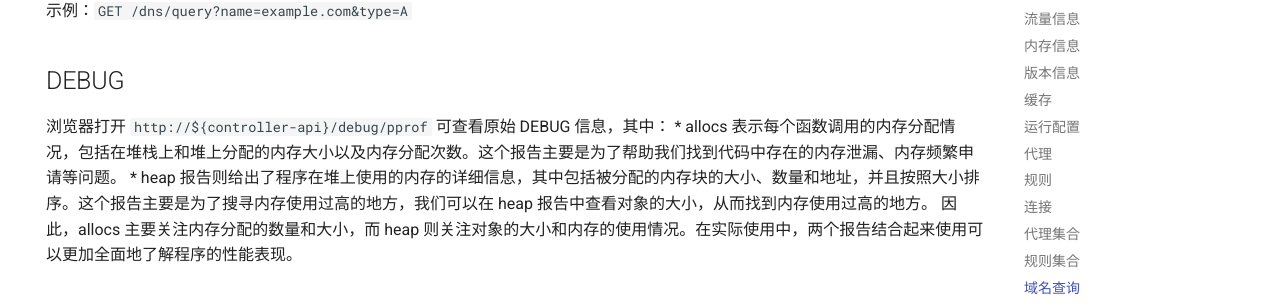
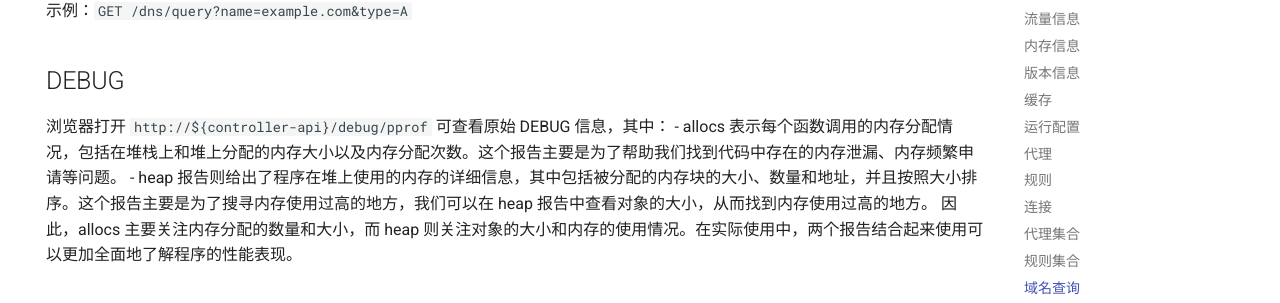
Before and after one commit to MetaCubeX/Meta-Docs, an MkDocs documentation site: the page built from docs/api/index.md, in a window 1280 px wide and 900 px high, scrolled down 4771 px. Shown: the part 143-446 px from the top of the window. Built offline with MkDocs 1.6.1 and Material for MkDocs 9.7.7, drawn with Linux system fonts in a browser that asks for light colours; comment, search, counter and statistics services are not loaded.

```diff
--- a/docs/api/index.md
+++ b/docs/api/index.md
@@ -193,8 +193,8 @@ curl 示例 `curl -H 'Authorization: Bearer secret'  http://${controller-api}//v
 
 ## DEBUG
 浏览器打开 `http://${controller-api}/debug/pprof` 可查看原始 DEBUG 信息，其中：
-  * allocs 表示每个函数调用的内存分配情况，包括在堆栈上和堆上分配的内存大小以及内存分配次数。这个报告主要是为了帮助我们找到代码中存在的内存泄漏、内存频繁申请等问题。
-  * heap 报告则给出了程序在堆上使用的内存的详细信息，其中包括被分配的内存块的大小、数量和地址，并且按照大小排序。这个报告主要是为了搜寻内存使用过高的地方，我们可以在 heap 报告中查看对象的大小，从而找到内存使用过高的地方。
+  - allocs 表示每个函数调用的内存分配情况，包括在堆栈上和堆上分配的内存大小以及内存分配次数。这个报告主要是为了帮助我们找到代码中存在的内存泄漏、内存频繁申请等问题。
+  - heap 报告则给出了程序在堆上使用的内存的详细信息，其中包括被分配的内存块的大小、数量和地址，并且按照大小排序。这个报告主要是为了搜寻内存使用过高的地方，我们可以在 heap 报告中查看对象的大小，从而找到内存使用过高的地方。
 因此，allocs 主要关注内存分配的数量和大小，而 heap 则关注对象的大小和内存的使用情况。在实际使用中，两个报告结合起来使用可以更加全面地了解程序的性能表现。
 
 ### 安装 [Graphviz](https://graphviz.org/download/)，可查看图形化的 debug 信息：
```
